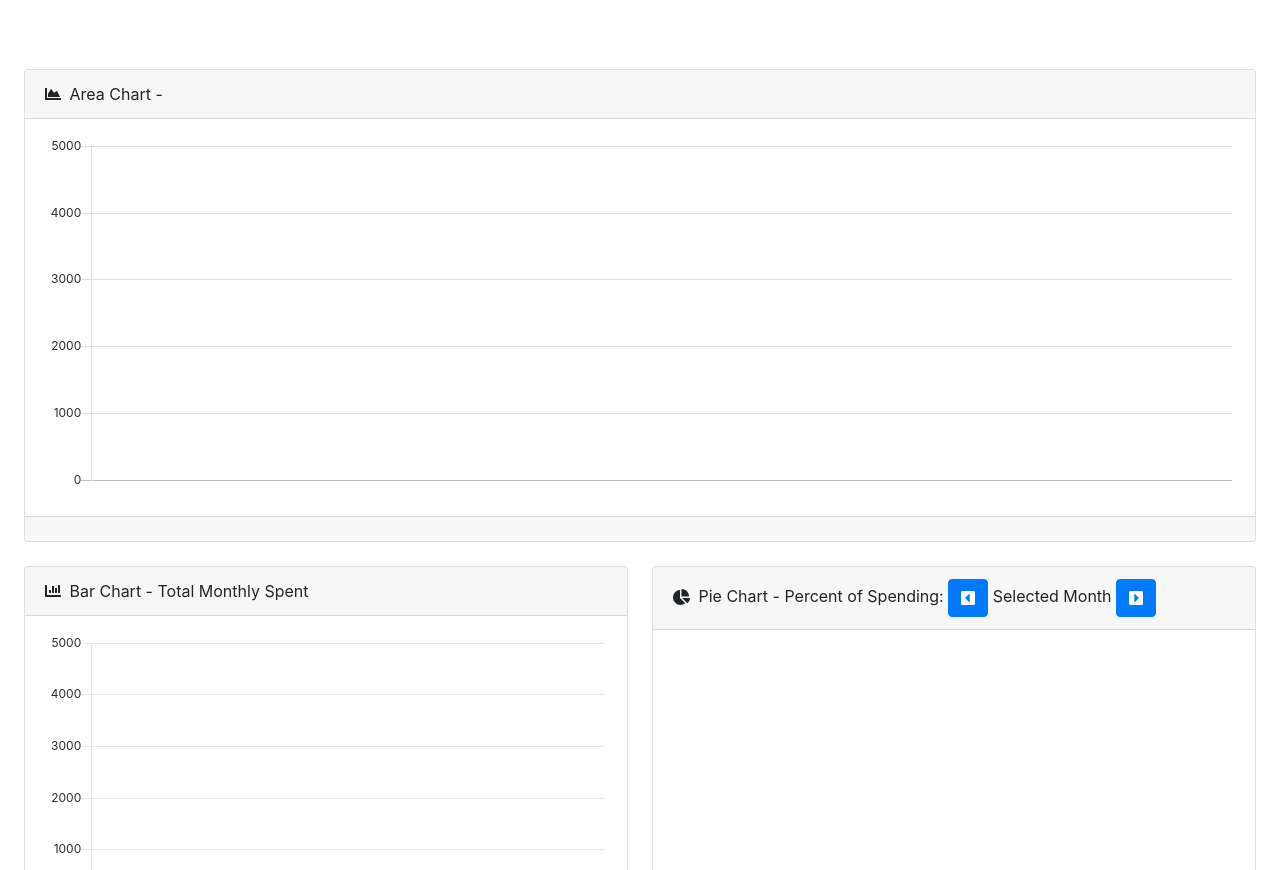
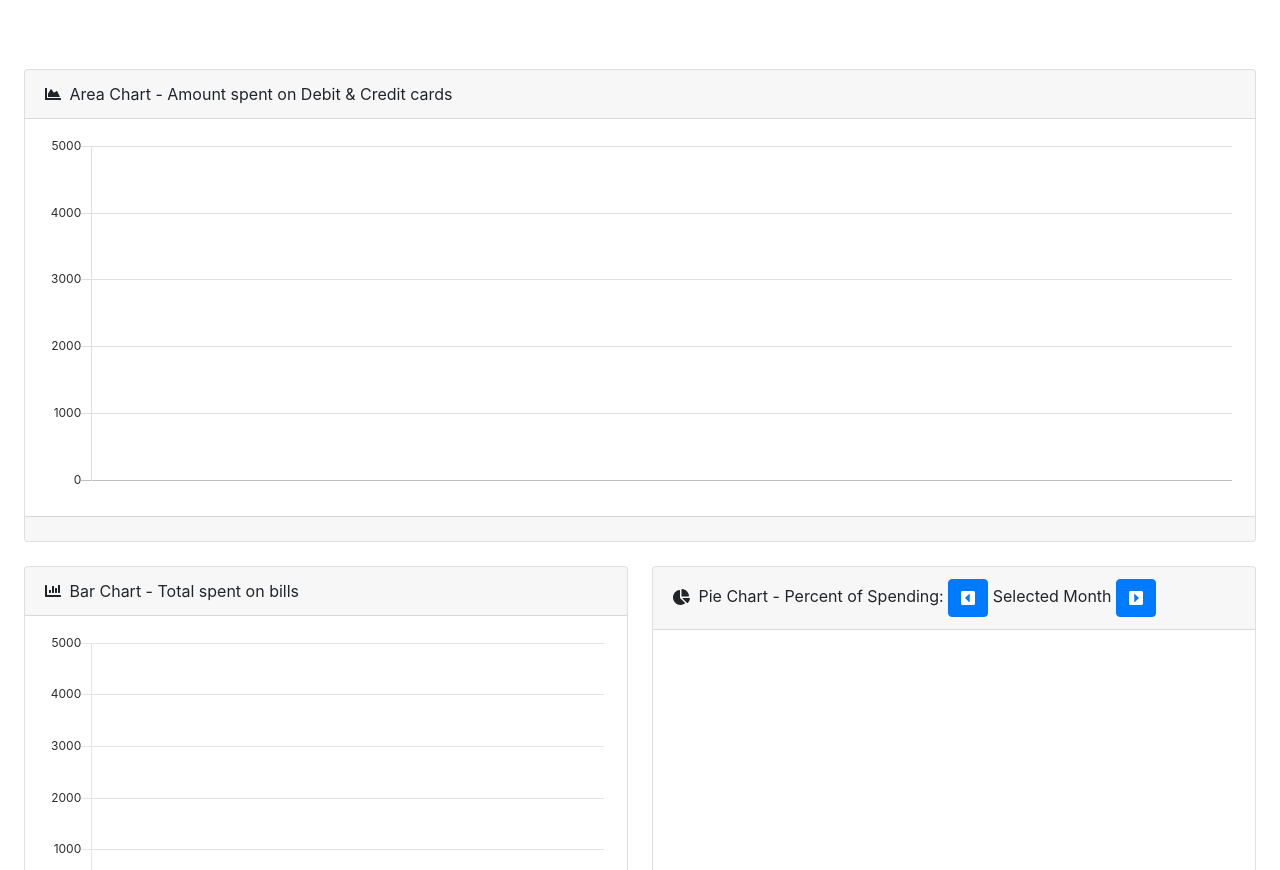
Before and after one commit to sam-mcginnis/FinancialCalculator, a plain HTML site: page index.html in a window 1280 px wide. Shown: the part 1324-2194 px from the top of the page. Drawn offline with nearby package versions, Linux system fonts and the light colour scheme.

Commit message:
updated page layout

```diff
--- a/index.html
+++ b/index.html
@@ -126,7 +126,7 @@
               <div class="card mb-4">
                   <div class="card-header">
                       <i class="fas fa-chart-area mr-1"></i>
-                      Area Chart -
+                      Area Chart - Amount spent on Debit & Credit cards
                   </div>
                   <div class="card-body"><canvas id="myAreaChart" width="100%" height="30"></canvas></div>
                   <div class="card-footer small text-muted"></div>
@@ -136,7 +136,7 @@
                       <div class="card mb-4">
                           <div id="scrollHere" class="card-header">
                               <i class="fas fa-chart-bar mr-1"></i>
-                              Bar Chart - Total Monthly Spent
+                              Bar Chart - Total spent on bills
                           </div>
                           <div class="card-body"><canvas id="myBarChart" width="100%" height="50"></canvas></div>
                           <div class="card-footer small text-muted"></div>
@@ -214,6 +214,7 @@
         <script src="./js/chart-pie-demo.js"></script>
         <script src="./js/delete.js"></script>
         <script src="./js/addCategory.js"></script>
+        <script src="./js/storageScript.js"></script>
         <script src="https://cdnjs.cloudflare.com/ajax/libs/font-awesome/5.13.0/js/all.min.js" crossorigin="anonymous"></script>
 
 
```
